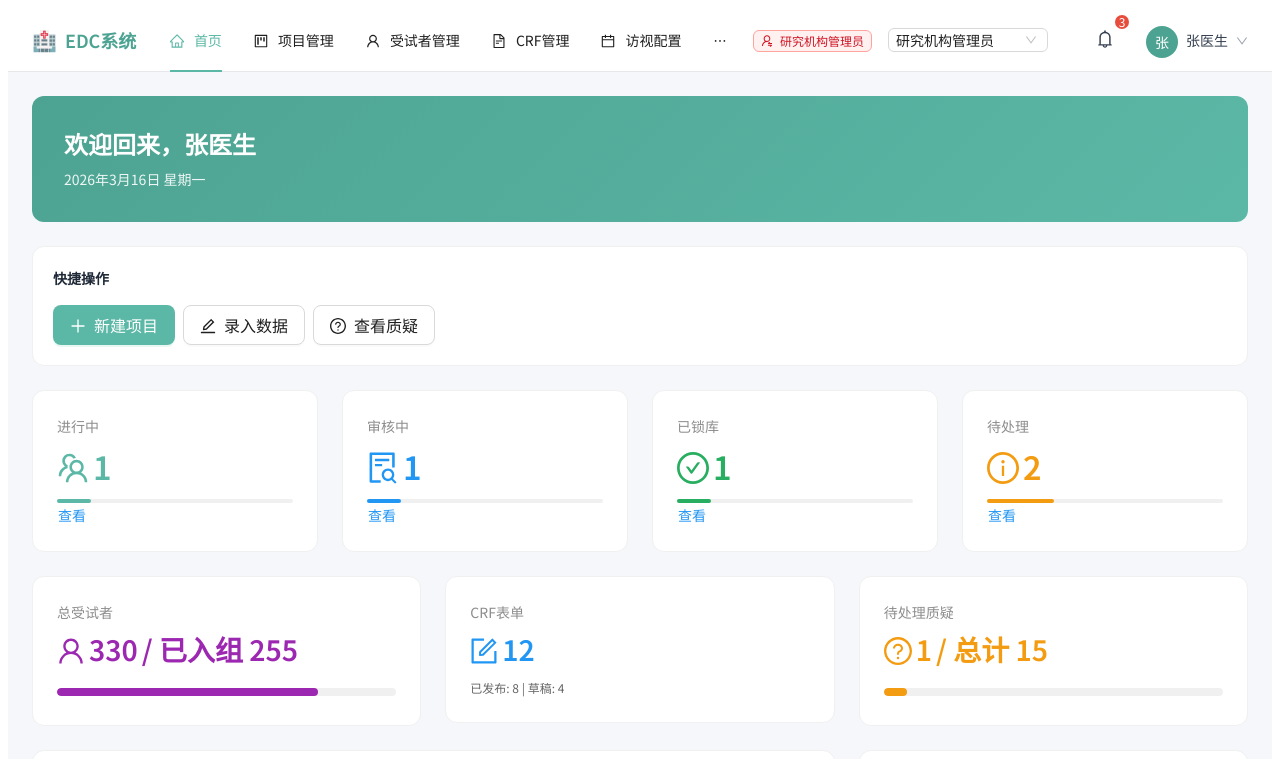
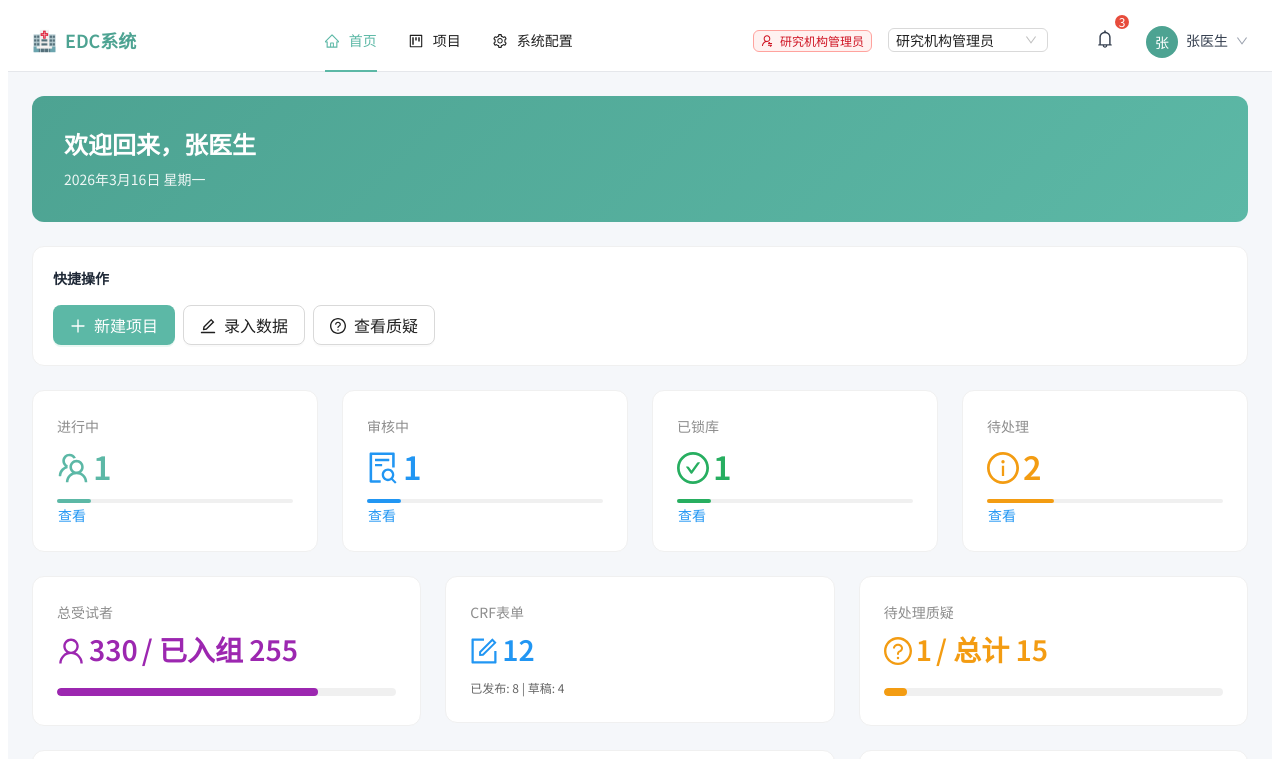
Before and after one commit to bianjunkai/EDC_refactor, a React (Vite) app in the folder edc-clinical-system/: page / in a window 1280 px wide. Shown: the top 759 px of the page. Built offline with nearby package versions, Linux system fonts and the light colour scheme.

Commit message:
feat: 优化导航与Logo链接
- 系统配置改为直接链接到/config页面
- Logo添加链接可返回首页
- 清理未使用的图标导入

```diff
--- a/edc-clinical-system/src/components/Layout/Header.tsx
+++ b/edc-clinical-system/src/components/Layout/Header.tsx
@@ -7,16 +7,8 @@ import {
   SettingOutlined,
   HomeOutlined,
   ProjectOutlined,
-  FileTextOutlined,
-  QuestionCircleOutlined,
-  ExportOutlined,
   FileSearchOutlined,
-  CalendarOutlined,
-  DatabaseOutlined,
-  TeamOutlined,
-  AuditOutlined,
-  ApiOutlined,
-  BookOutlined,
+  UnorderedListOutlined,
 } from '@ant-design/icons'
 import type { MenuProps } from 'antd'
 import { useNavigate, useLocation, Link } from 'react-router-dom'
@@ -43,7 +35,7 @@ export default function Header({
   const location = useLocation()
   const { checkPermission } = usePermission()
 
-  // 根据权限动态生成导航项 - 支持二级菜单
+  // 根据权限动态生成导航项 - 简化后的结构
   const getNavItems = () => {
     const items: any[] = []
 
@@ -52,12 +44,12 @@ export default function Header({
       items.push({ key: '/', icon: <HomeOutlined />, label: '首页' })
     }
 
-    // 项目管理 - 含子菜单
+    // 项目 - 含子菜单
     if (checkPermission(Permission.PROJECT_VIEW)) {
       items.push({
         key: 'project-menu',
         icon: <ProjectOutlined />,
-        label: '项目管理',
+        label: '项目',
         children: [
           { key: '/projects', label: '项目列表' },
           { key: '/projects/audit', label: '项目审核' },
@@ -65,59 +57,42 @@ export default function Header({
       })
     }
 
-    // 受试者管理
-    if (checkPermission(Permission.SUBJECT_VIEW)) {
-      items.push({ key: '/subjects', icon: <UserOutlined />, label: '受试者管理' })
-    }
-
-    // CRF管理 - 含子菜单
-    if (checkPermission(Permission.CRF_VIEW)) {
+    // 我的工作 - 含子菜单 (待录入、待处理质疑、待审核)
+    if (checkPermission(Permission.MY_WORK)) {
       items.push({
-        key: 'crf-menu',
-        icon: <FileTextOutlined />,
-        label: 'CRF管理',
+        key: 'mywork-menu',
+        icon: <UnorderedListOutlined />,
+        label: '我的工作',
         children: [
-          { key: '/crf-designer', label: '表单设计' },
-          { key: '/crf-templates', label: '模板市场' },
+          { key: '/my-work', label: '工作台' },
+          { key: '/my-work/pending-data', label: '待录入数据' },
+          { key: '/my-work/pending-queries', label: '待处理质疑' },
         ],
       })
     }
 
-    // 访视配置
-    if (checkPermission(Permission.VISIT_CONFIG)) {
-      items.push({ key: '/visit-config', icon: <CalendarOutlined />, label: '访视配置' })
-    }
-
-    // 质疑管理
-    if (checkPermission(Permission.QUERY_VIEW)) {
-      items.push({ key: '/queries', icon: <QuestionCircleOutlined />, label: '质疑管理' })
-    }
-
-    // 数据导出
-    if (checkPermission(Permission.PROJECT_EXPORT)) {
-      items.push({ key: '/export', icon: <ExportOutlined />, label: '数据导出' })
-    }
-
-    // 系统配置 - 含子菜单
-    if (checkPermission(Permission.PROJECT_VIEW)) {
+    // 数据查询 - 含子菜单
+    if (checkPermission(Permission.DATA_QUERY)) {
       items.push({
-        key: 'system-menu',
-        icon: <SettingOutlined />,
-        label: '系统配置',
+        key: 'dataquery-menu',
+        icon: <FileSearchOutlined />,
+        label: '数据查询',
         children: [
-          { key: '/config', icon: <TeamOutlined />, label: '用户管理' },
-          { key: '/config/roles', icon: <ApiOutlined />, label: '角色权限' },
-          { key: '/config/centers', icon: <ApiOutlined />, label: '中心管理' },
-          { key: '/dictionary', icon: <BookOutlined />, label: '标准字典库' },
-          { key: '/config/views', icon: <DatabaseOutlined />, label: '数据视图' },
-          { key: '/config/workflow', icon: <AuditOutlined />, label: '审核流程' },
+          { key: '/data-query', label: '数据查询' },
+          { key: '/data-query/subjects', label: '受试者查询' },
+          { key: '/data-query/queries', label: '质疑查询' },
+          { key: '/export', label: '数据导出' },
         ],
       })
     }
 
-    // 系统日志
-    if (checkPermission(Permission.LOG_VIEW)) {
-      items.push({ key: '/logs', icon: <FileSearchOutlined />, label: '系统日志' })
+    // 系统配置 - 含子菜单
+    if (checkPermission(Permission.CONFIG_USER)) {
+      items.push({
+        key: '/config',
+        icon: <SettingOutlined />,
+        label: '系统配置',
+      })
     }
 
     return items
@@ -173,6 +148,7 @@ export default function Header({
     >
       {/* Left - Logo + Breadcrumb */}
       <div style={{ display: 'flex', alignItems: 'center', gap: 8 }}>
+        <Link to="/" style={{ display: 'flex', alignItems: 'center', gap: 8, textDecoration: 'none' }}>
           <span style={{ fontSize: 20 }} role="img" aria-label="医院">🏥</span>
           <span
             style={{
@@ -184,6 +160,7 @@ export default function Header({
           >
             EDC系统
           </span>
+        </Link>
 
         {/* Breadcrumb (Simple mode only, after logo) */}
         {mode === 'simple' && breadcrumb && breadcrumb.length > 0 && (
```
Lines whose indentation alone changed are shown as unchanged.
